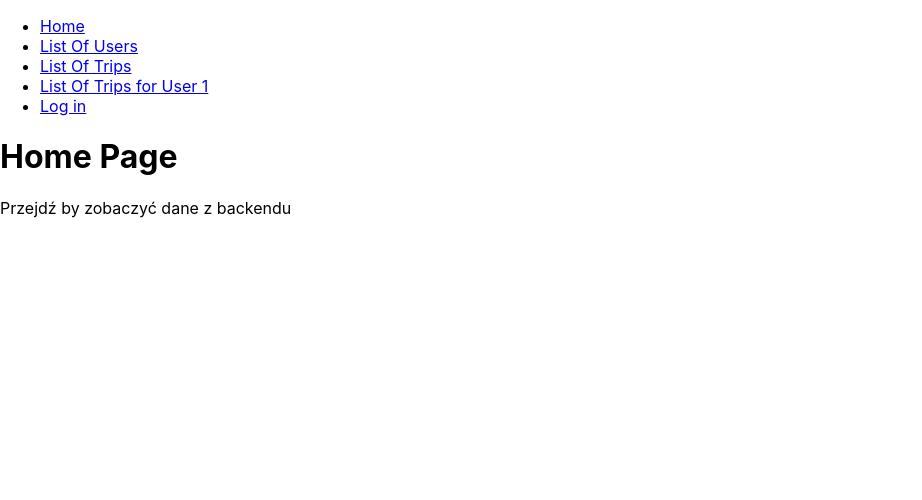
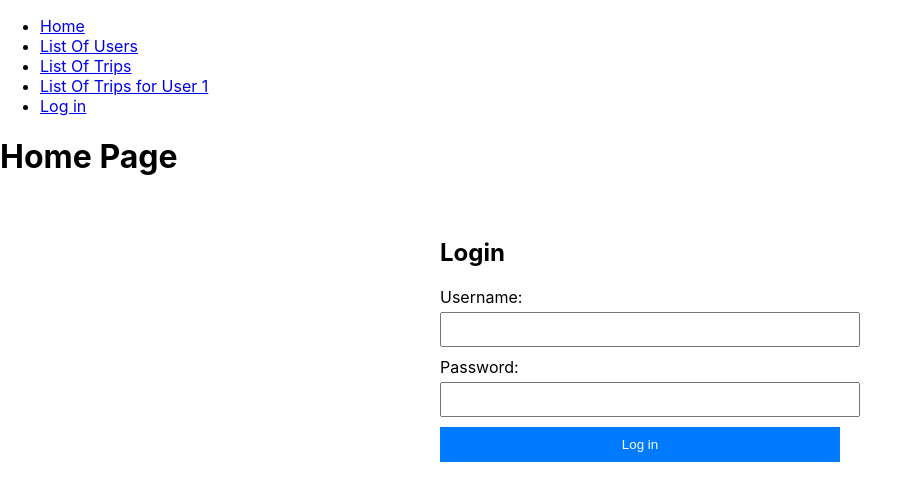
Before and after one commit to WisMaja/Planner-Podr-nika, a React (Create React App) app in the folder frontend/: page / in a window 1280 px wide. Shown: the top 500 px of the page, without its empty margins (0-922 px from the left). Built offline with nearby package versions, Linux system fonts and the light colour scheme.

Commit message:
Naprawienie Frontendu i teraz działa logowanie z frontendu i rejestracja z backendu

```diff
--- a/frontend/src/App.js
+++ b/frontend/src/App.js
@@ -3,47 +3,9 @@ import { BrowserRouter as Router, Routes, Route, Link } from 'react-router-dom';
 import axios from 'axios';
 import Home from './components/Home';
 import GetUsersList from './components/GetUserList';
-//import GetAllTripsList from './components/GetAllTripsList';
+import GetAllTripsList from './components/GetAllTripsList';
 import GetUserTripsList from './components/GetUsersTripList';
 import LoginForm from "./components/LoginForm";
-
-
-function GetAllTripsList(){
-    const [trips, setTrips] = React.useState([]);
-
-    useEffect(() => {
-        axios.get('http://localhost:5170/api/trips')
-            .then(response => {
-                console.log(response.data);
-                setTrips(response.data);
-            })
-            .catch(error => {
-                console.error('Błąd wyświetlania danych:', error);
-            });
-    }, []);
-
-    return (
-        <div>
-            <h1>Lista wycieczek:</h1>
-            <ul>
-                {trips.length > 0 ? (
-                    trips.map((trip) => (
-                        <li key={trip.id}>
-                            {trip.destination}
-                            <br/>
-                            Daty wyjazdu: {new Date(trip.StartDate).toLocaleDateString()} - {new Date(trip.EndDate).toLocaleDateString()}
-                            <br/>
-                            Koszt wyjazdu: {trip.budget} zł
-                        </li>
-                    ))
-                ) : (
-                    <p>Brak dostępnych wycieczek.</p>
-                )}
-            </ul>
-        </div>
-
-    )
-}
 
 
 function App() {
--- a/frontend/src/components/GetAllTripsList.js
+++ b/frontend/src/components/GetAllTripsList.js
@@ -1,41 +1,41 @@
 import React, {useEffect} from "react";
 import axios from "axios";
 
-// function GetAllTripsList(){
-//     const [trips, setTrips] = React.useState([]);
-//
-//     useEffect(() => {
-//         axios.get('http://localhost:5170/api/trips')
-//             .then(response => {
-//                 console.log(response.data);
-//                 setTrips(response.data);
-//             })
-//             .catch(error => {
-//                 console.error('Błąd wyświetlania danych:', error);
-//             });
-//     }, []);
-//
-//     return (
-//         <div>
-//             <h1>Lista wycieczek:</h1>
-//             <ul>
-//                 {trips.length > 0 ? (
-//                     trips.map((trip) => (
-//                         <li key={trip.id}>
-//                             {trip.destination}
-//                             <br/>
-//                             Daty wyjazdu: {new Date(trip.StartDate).toLocaleDateString()} - {new Date(trip.EndDate).toLocaleDateString()}
-//                             <br/>
-//                             Koszt wyjazdu: {trip.budget} zł
-//                         </li>
-//                     ))
-//                 ) : (
-//                     <p>Brak dostępnych wycieczek.</p>
-//                 )}
-//             </ul>
-//         </div>
-//
-//     )
-// }
+function GetAllTripsList(){
+    const [trips, setTrips] = React.useState([]);
+
+    useEffect(() => {
+        axios.get('http://localhost:5170/api/trips')
+            .then(response => {
+                console.log(response.data);
+                setTrips(response.data);
+            })
+            .catch(error => {
+                console.error('Błąd wyświetlania danych:', error);
+            });
+    }, []);
+
+    return (
+        <div>
+            <h1>Lista wycieczek:</h1>
+            <ul>
+                {trips.length > 0 ? (
+                    trips.map((trip) => (
+                        <li key={trip.id}>
+                            {trip.destination}
+                            <br/>
+                            Daty wyjazdu: {new Date(trip.StartDate).toLocaleDateString()} - {new Date(trip.EndDate).toLocaleDateString()}
+                            <br/>
+                            Koszt wyjazdu: {trip.budget} zł
+                        </li>
+                    ))
+                ) : (
+                    <p>Brak dostępnych wycieczek.</p>
+                )}
+            </ul>
+        </div>
+
+    )
+}
 
 export default GetAllTripsList;
--- a/frontend/src/components/Home.js
+++ b/frontend/src/components/Home.js
@@ -1,10 +1,11 @@
 import React from "react";
+import LoginForm from "./LoginForm";
 
 function Home() {
     return (
         <div>
             <h1>Home Page</h1>
-            <p>Przejdź by zobaczyć dane z backendu</p>
+            <LoginForm />
         </div>
     )
 }
--- a/frontend/src/components/LoginForm.js
+++ b/frontend/src/components/LoginForm.js
@@ -20,7 +20,7 @@ function LoginForm() {
         try {
             const response = await axios.post("http://localhost:5170/api/login", {
                 username: username,
-                passwordhash: password,
+                password: password,
             });
 
             // Jeśli żądanie się powiedzie
```
Also changed, not shown: 12 other files (tests, documents, lock files or other folders).
